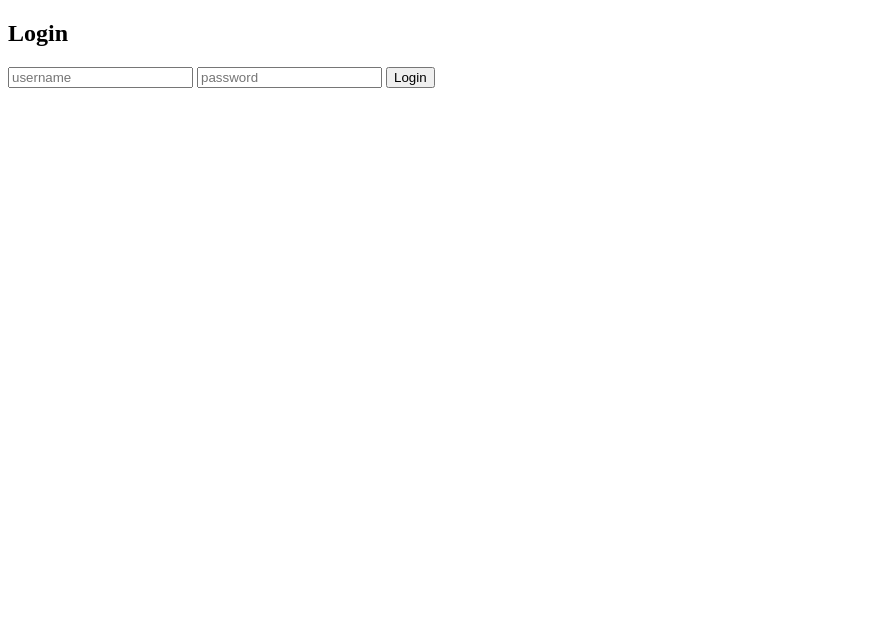
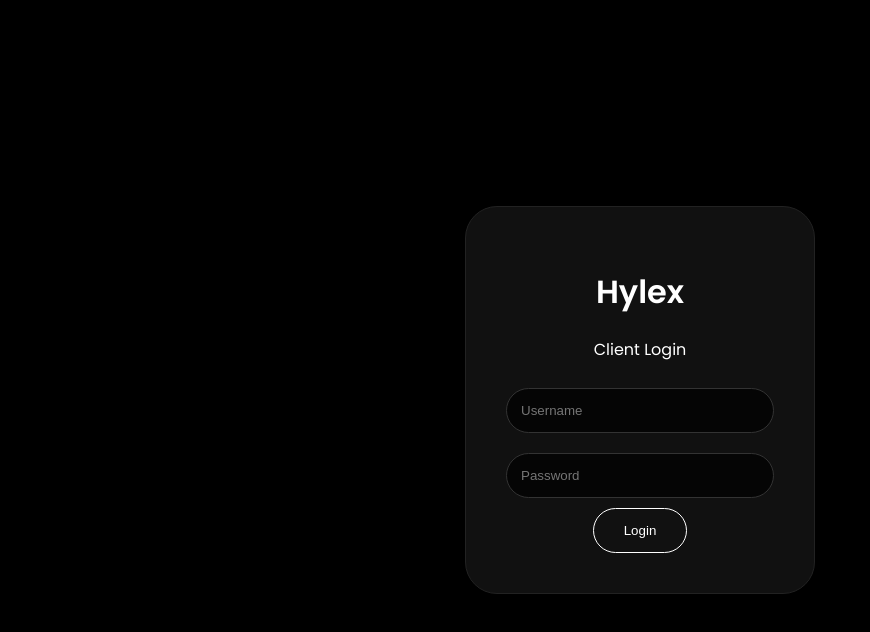
Before and after one commit to Itzsplicez/main, a website: page public/index.html in a window 1280 px wide. Shown: the whole page, without its empty margins (0-870 px from the left). Drawn offline with Linux system fonts and the light colour scheme.

Commit message:
Update index.html

```diff
--- a/public/index.html
+++ b/public/index.html
@@ -1,38 +1,160 @@
 <!DOCTYPE html>
 <html>
 <head>
-<title>Login</title>
+
+<title>Hylex Login</title>
+
+<link href="https://fonts.googleapis.com/css2?family=Poppins:wght@300;400;600&display=swap" rel="stylesheet">
+
+<style>
+
+*{
+box-sizing:border-box;
+}
+
+body{
+margin:0;
+background:#000;
+color:white;
+font-family:Poppins;
+height:100vh;
+display:flex;
+align-items:center;
+justify-content:center;
+}
+
+
+.card{
+
+background:#111;
+border:1px solid #222;
+border-radius:32px;
+padding:40px;
+width:350px;
+text-align:center;
+
+}
+
+
+input{
+
+width:100%;
+padding:14px;
+margin:10px 0;
+
+background:#050505;
+border:1px solid #333;
+border-radius:25px;
+color:white;
+
+}
+
+
+button{
+
+padding:14px 30px;
+
+border-radius:25px;
+
+border:1px solid white;
+
+background:#111;
+
+color:white;
+
+cursor:pointer;
+
+transition:.3s;
+
+}
+
+
+button:hover{
+
+background:white;
+color:black;
+
+}
+
+
+</style>
+
+
 </head>
+
+
 <body>
 
-<h2>Login</h2>
 
-<input id="user" placeholder="username">
-<input id="pass" placeholder="password" type="password">
+<div class="card">
 
-<button onclick="login()">Login</button>
+<h1>Hylex</h1>
+
+<p>Client Login</p>
+
+
+<input id="user" placeholder="Username">
+
+<input id="pass" type="password" placeholder="Password">
+
+
+<button onclick="login()">
+Login
+</button>
+
+
+</div>
+
+
 
 <script>
-function login() {
-    fetch("/login", {
-        method: "POST",
-        headers: {"Content-Type": "application/json"},
-        body: JSON.stringify({
-            user: document.getElementById("user").value,
-            pass: document.getElementById("pass").value
-        })
-    })
-    .then(r => r.json())
-    .then(data => {
-        if (data.success) {
-            localStorage.setItem("user", data.user);
-            window.location = "dashboard.html";
-        } else {
-            alert("Invalid login");
-        }
-    });
+
+function login(){
+
+fetch("/login",{
+
+method:"POST",
+
+headers:{
+"Content-Type":"application/json"
+},
+
+body:JSON.stringify({
+
+user:user.value,
+
+pass:pass.value
+
+})
+
+})
+
+
+.then(r=>r.json())
+
+.then(data=>{
+
+if(data.success){
+
+localStorage.user=data.user;
+
+location="dashboard.html";
+
 }
+
+else{
+
+alert("Invalid login");
+
+}
+
+})
+
+
+}
+
 </script>
+
 
 </body>
 </html>
```
